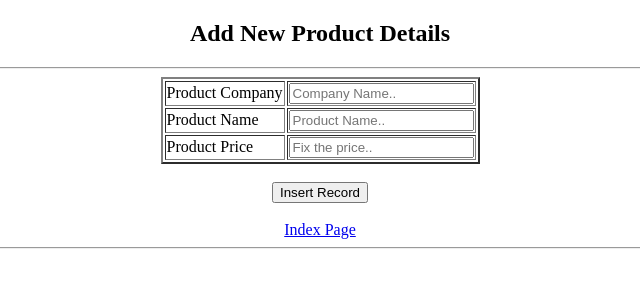
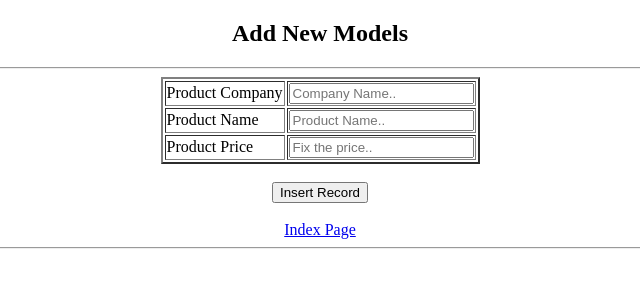
Before and after one commit to dhanushraj2508/products, a Django app: template templates/homee.html in a window 1280 px wide. Shown: the top 300 px of the page, without its empty margins (320-960 px from the left). Run offline with Django 3.2, Linux system fonts and the light colour scheme; the template is opened without the code that fills it, so the values that code supplies are empty.

Commit message:
updated homee.html

```diff
--- a/templates/homee.html
+++ b/templates/homee.html
@@ -6,7 +6,7 @@
   </head>
   <body>
   <center>
-    <h2>Add New Product Details</h2><hr>
+    <h2>Add New Models</h2><hr>
     <form method="POST">
       {% csrf_token %}
     <table border="2">
```
